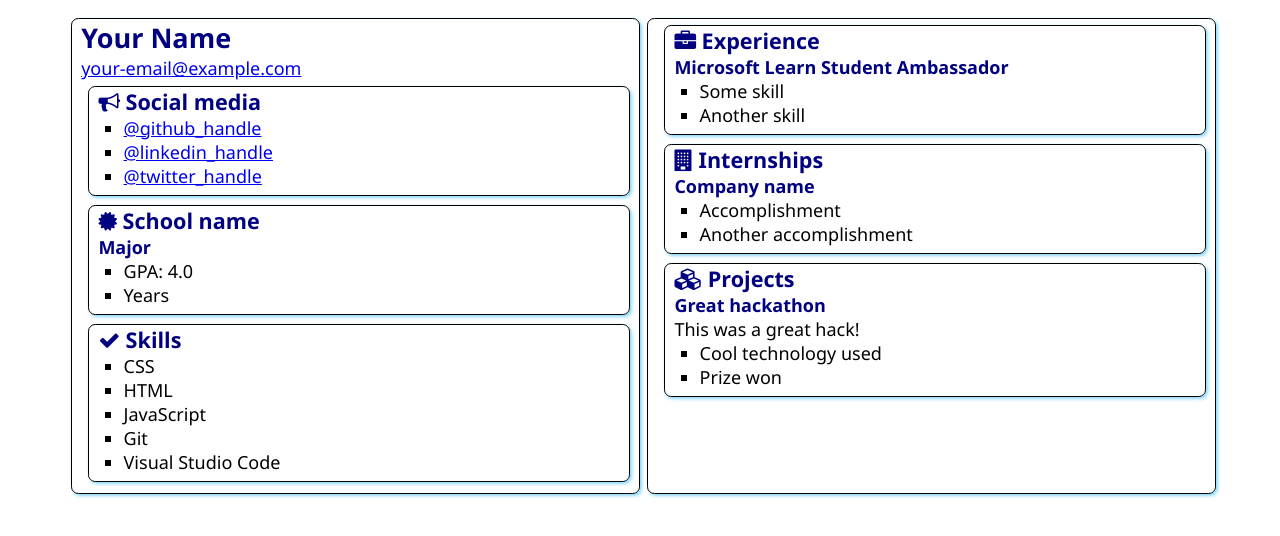
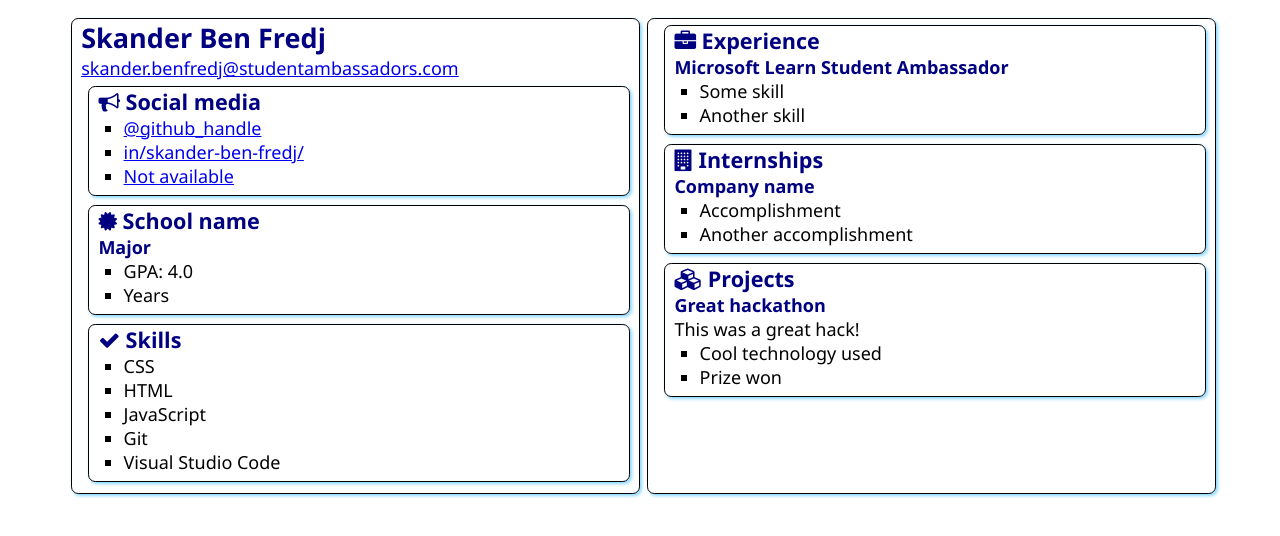
Before and after one commit to BenFredjSkander/SATechnicalOnboarding, a plain HTML site: page src/index.html in a window 1280 px wide. Drawn offline with Linux system fonts and the light colour scheme.

Commit message:
added email an name to page

```diff
--- a/src/index.html
+++ b/src/index.html
@@ -12,8 +12,8 @@
 <body>
     <main>
         <article class="box">
-            <h1>Your Name</h1>
-            <div><a href="mailto:your.email@example.com">your-email@example.com</a></div>
+            <h1>Skander Ben Fredj</h1>
+            <div><a href="mailto:skander.benfredj@studentambassadors.com">skander.benfredj@studentambassadors.com</a></div>
 
             <section class="box">
                 <h2>
@@ -21,9 +21,9 @@
                     Social media
                 </h2>
                 <ul>
-                    <li><a href="https://github.com/<handle>">@github_handle</a></li>
-                    <li><a href="https://linkedin.com/in/<handle>">@linkedin_handle</a></li>
-                    <li><a href="https://twitter.com/<handle>">@twitter_handle</a></li>
+                    <li><a href="https://github.com/BenFredjSkander/">@github_handle</a></li>
+                    <li><a href="https://www.linkedin.com/in/skander-ben-fredj/">in/skander-ben-fredj/</a></li>
+                    <li><a href="https://twitter.com/<handle>">Not available</a></li>
                 </ul>
             </section>
 
```
